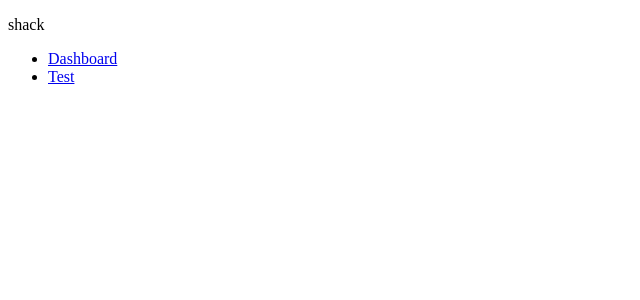
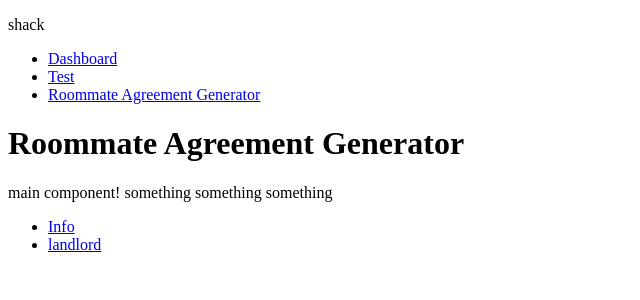
Before and after one commit to eina/lhl-shack, a React (Create React App) app: page /agreement in a window 1280 px wide. Shown: the top 300 px of the page, without its empty margins (0-640 px from the left). Built offline with nearby package versions, Linux system fonts and the light colour scheme.

Commit message:
create simple wizard form router

```diff
--- a/src/App.tsx
+++ b/src/App.tsx
@@ -4,6 +4,7 @@ import { BrowserRouter as Router, Switch, Route } from "react-router-dom";
 import MainMenu from "./components/MainMenu";
 import Home from "./pages/Home";
 import Test from "./pages/Test";
+import Agreement from "./pages/Agreement";
 
 const App = () => {
   return (
@@ -21,6 +22,7 @@ const App = () => {
             <Switch>
               <Route path="/" exact component={Home} />
               <Route path="/test" component={Test} />
+              <Route path="/agreement" component={Agreement} />
             </Switch>
           </main>
         </div>
--- /dev/null
+++ b/src/components/AgreementForm/Info.tsx
@@ -0,0 +1,8 @@
+import React from "react";
+import { Field } from "formik";
+
+const Info = () => {
+  return <Field type="text" name="address" placeholder="Address" />;
+};
+
+export default Info;
--- /dev/null
+++ b/src/components/AgreementForm/Landlord.tsx
@@ -0,0 +1,8 @@
+import React from "react";
+import { Field } from "formik";
+
+const Landlord = () => {
+  return <Field type="text" name="address" placeholder="Address" />;
+};
+
+export default Landlord;
--- a/src/components/MainMenu.tsx
+++ b/src/components/MainMenu.tsx
@@ -11,6 +11,9 @@ const MainMenu = () => {
         <li>
           <Link to="/test">Test</Link>
         </li>
+        <li>
+          <Link to="/agreement">Roommate Agreement Generator</Link>
+        </li>
       </ul>
     </nav>
   );
--- /dev/null
+++ b/src/pages/Agreement.tsx
@@ -0,0 +1,35 @@
+import React from "react";
+import { Formik, Form } from "formik";
+import { Switch, Route, Link } from "react-router-dom";
+
+import Info from "../components/AgreementForm/Info";
+import Landlord from "../components/AgreementForm/Landlord";
+
+const Agreement = () => {
+  return (
+    <>
+      <h1>Roommate Agreement Generator</h1>
+      <p>main component! something something something</p>
+
+      <ul>
+        <li>
+          <Link to="/form/info">Info</Link>
+        </li>
+        <li>
+          <Link to="/form/landlord">landlord</Link>
+        </li>
+      </ul>
+
+      <Formik initialValues={{}} onSubmit={() => {}}>
+        <Form>
+          <Switch>
+            <Route path="/form/info" component={Info} />
+            <Route path="/form/landlord" component={Landlord} />
+          </Switch>
+        </Form>
+      </Formik>
+    </>
+  );
+};
+
+export default Agreement;
```
